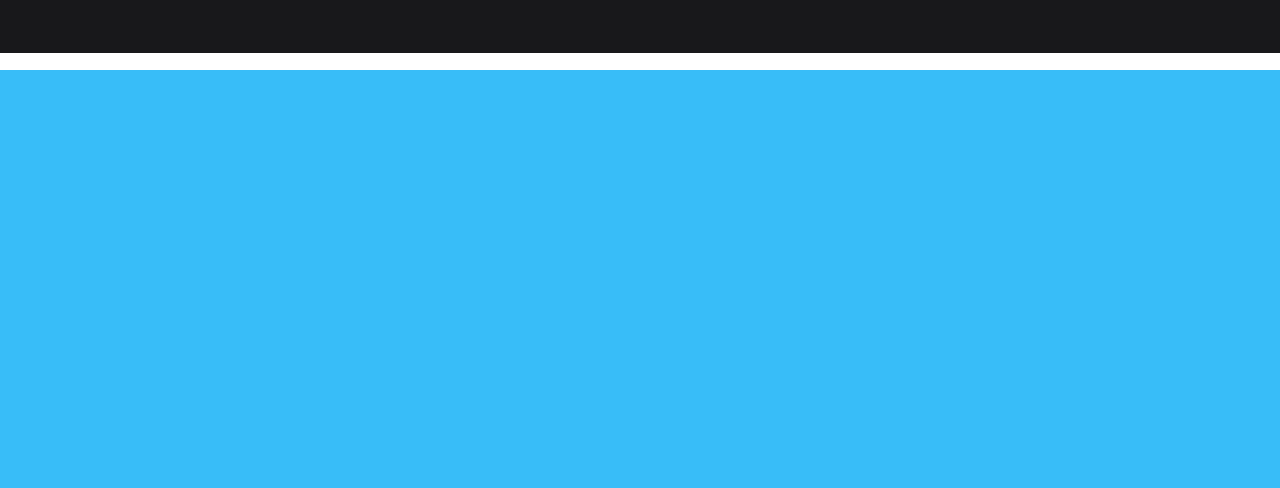
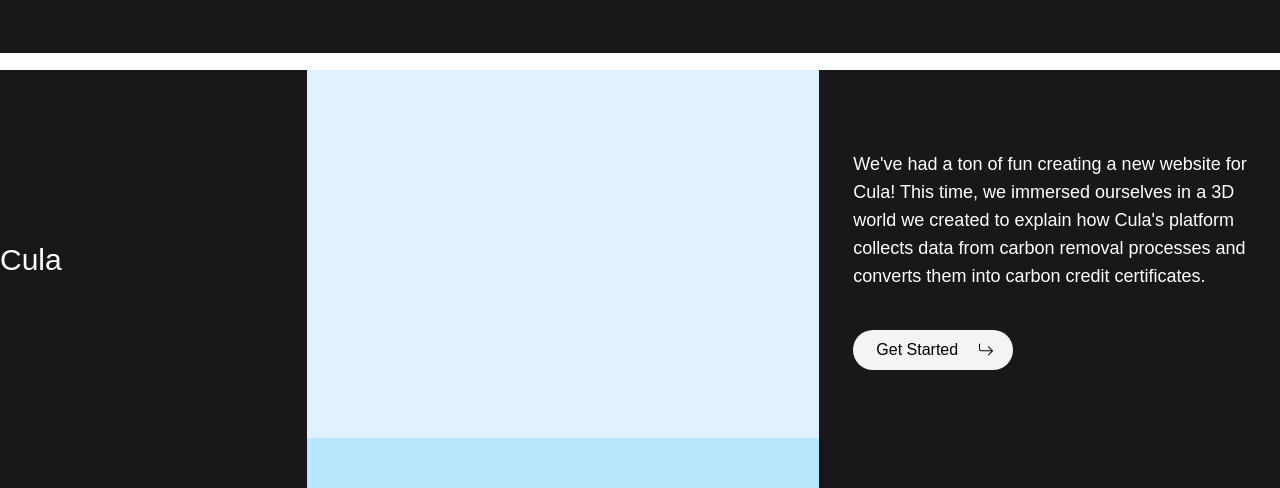
Before and after one commit to Pushpendra7409/Refokus, a React (Vite) app: page / in a window 1280 px wide. Shown: the part 747-1235 px from the top of the page. Built offline with nearby package versions, Linux system fonts and the light colour scheme.

Commit message:
Set Images

```diff
--- a/src/components/Products.jsx
+++ b/src/components/Products.jsx
@@ -14,7 +14,15 @@ function Products() {
   return (
     <div className='mt-28 relative'>
         {products.map((val, index) => <Product key={index} val={val}/>)}
-        <div className='absolute top-0 w-full h-full bg-sky-400'></div>
+        <div className='absolute top-0 w-full h-full pointer-events-none'>
+          <div className='window absolute w-[32rem] h-[23rem] bg-white left-[44%] -translate-x-[50%]'>
+          <div className='w-full h-full bg-sky-100'></div>
+          <div className='w-full h-full bg-sky-200'></div>
+          <div className='w-full h-full bg-sky-300'></div>
+          <div className='w-full h-full bg-sky-400'></div>
+          <div className='w-full h-full bg-sky-500'></div>
+          </div>
+        </div>
     </div>
   )
 }
```
